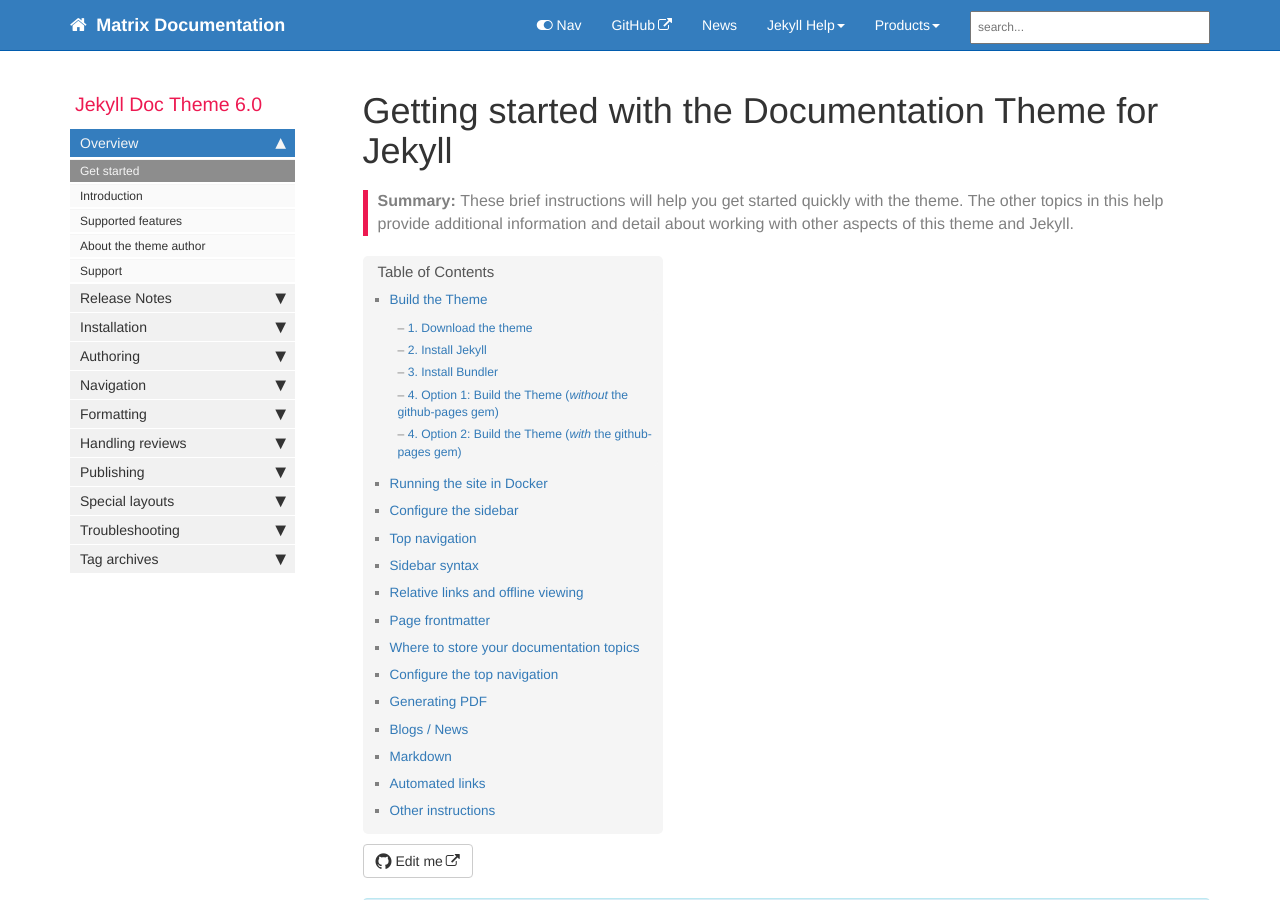
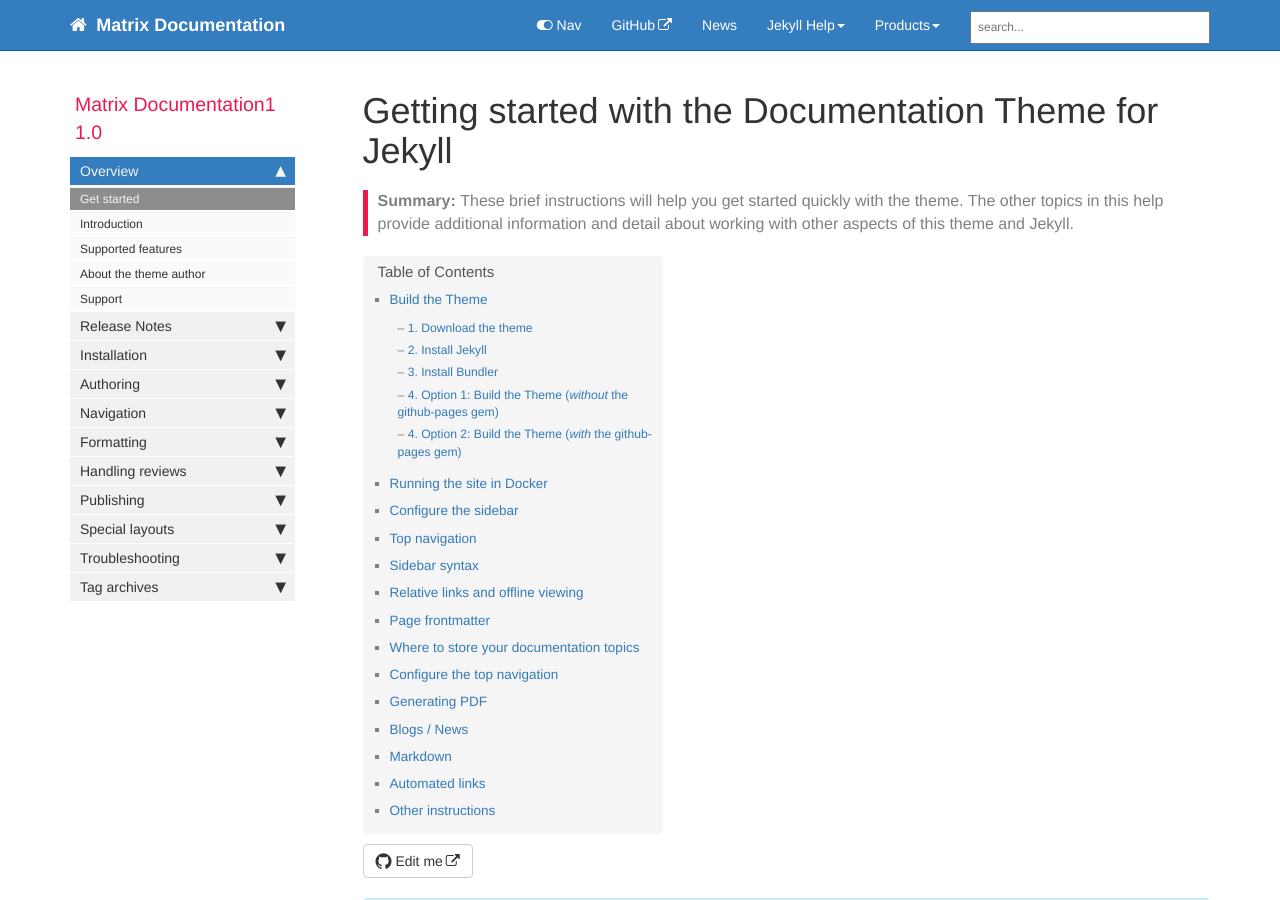
Before and after one commit to matrixzj/documentations, a Jekyll site: the page built from index.md, in a window 1280 px wide and 900 px high. Built offline with Jekyll 4.4.1, drawn with Linux system fonts in a browser that asks for light colours; comment, search, counter and statistics services are not loaded.

Commit message:
There are 1 files have been modified at 2019-06-12 09:11:28 . 	-rw-r--r-- 1 jzou ops 6258 Jun 12 09:11 _data/sidebars/mydoc_sidebar.yml No files have been added. No files have been deleted. No file type has been changed.

```diff
--- a/_data/sidebars/mydoc_sidebar.yml
+++ b/_data/sidebars/mydoc_sidebar.yml
@@ -2,8 +2,8 @@
 
 entries:
 - title: sidebar
-  product: Jekyll Doc Theme
-  version: 6.0
+  product: Matrix Documentation1
+  version: 1.0
   folders:
 
   - title:
```
